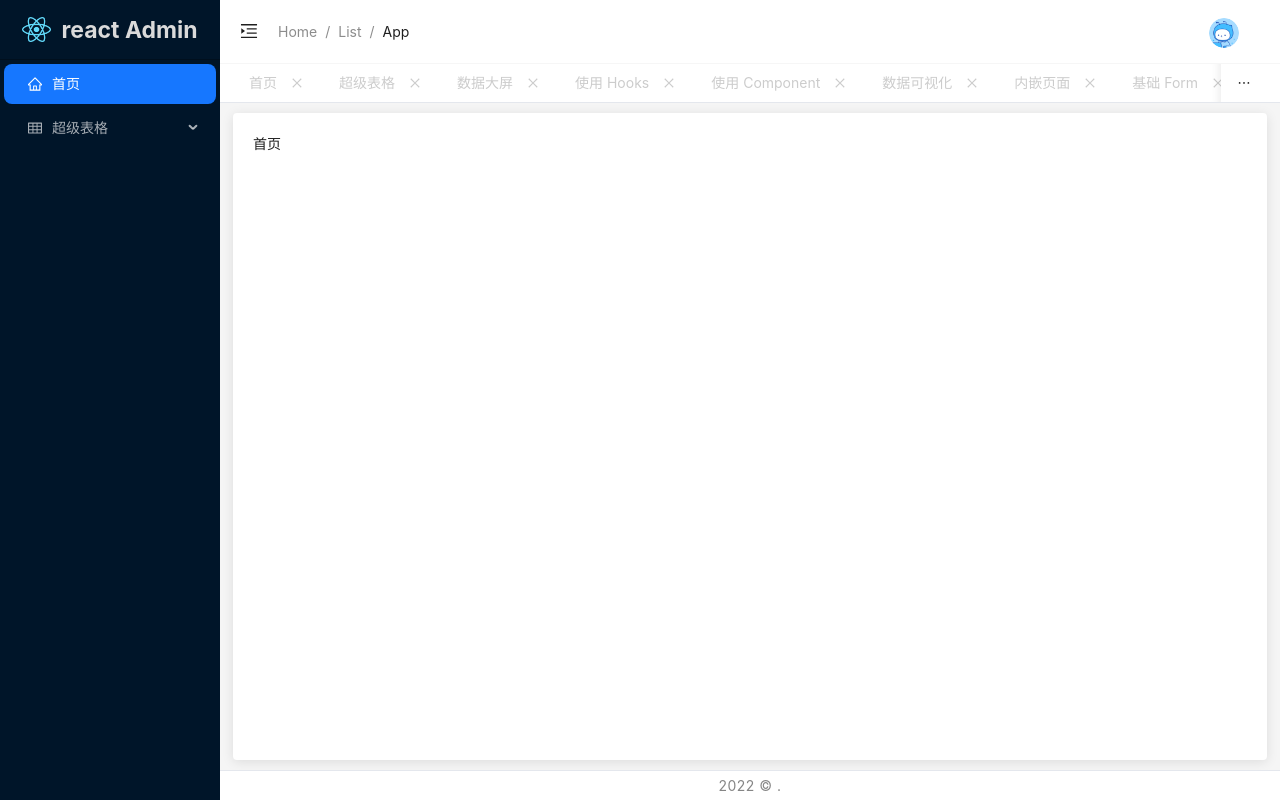
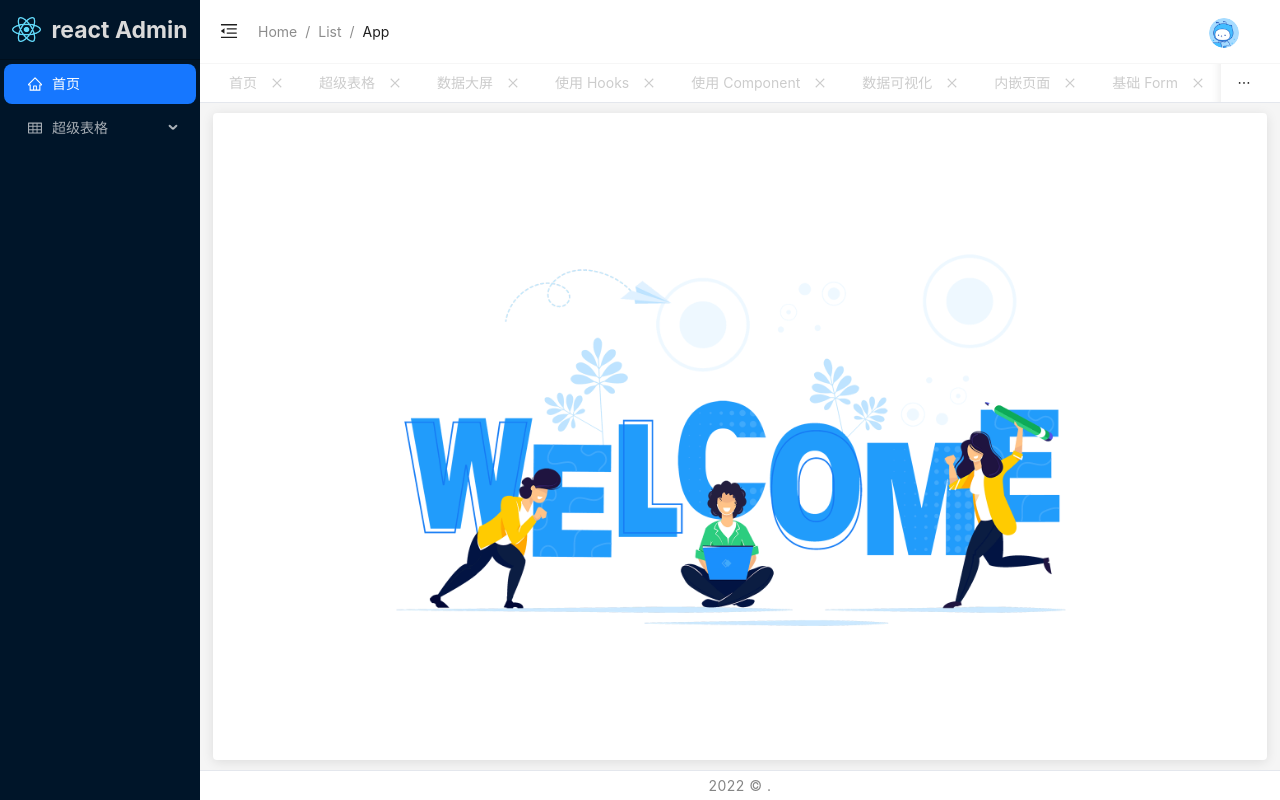
Before and after one commit to zard999/react-admin, a React (Vite) app: page /home/index in a window 1280 px wide. Built offline with nearby package versions, Linux system fonts and the light colour scheme.

Commit message:
feat: 🚀 监听窗口大小变化菜单折叠

```diff
--- a/src/layouts/components/header/components/collapseIcon.tsx
+++ b/src/layouts/components/header/components/collapseIcon.tsx
@@ -2,20 +2,28 @@
  * @Author: zyh
  * @Date: 2023-02-02 10:07:26
  * @LastEditors: zyh
- * @LastEditTime: 2023-02-02 10:07:33
- * @FilePath: /vite-project/src/layouts/header/collapseIcon.tsx
+ * @LastEditTime: 2023-02-03 09:19:53
+ * @FilePath: /vite-project/src/layouts/components/header/components/collapseIcon.tsx
  * @Description:
  *
  * Copyright (c) 2023 by 穿越, All Rights Reserved.
  */
-import { MenuUnfoldOutlined } from '@ant-design/icons';
+import { MenuUnfoldOutlined, MenuFoldOutlined } from '@ant-design/icons';
+import { globalStore } from '@/stores';
+import { observer } from 'mobx-react';
 
-const CollapseIcon = () => {
+const CollapseIcon = observer(() => {
+  const { isCollapse } = globalStore;
   return (
-    <div className="collapsed">
-      <MenuUnfoldOutlined />
+    <div
+      className="collapsed"
+      onClick={() => {
+        globalStore.setIsCollapse(!isCollapse);
+      }}
+    >
+      {isCollapse ? <MenuUnfoldOutlined /> : <MenuFoldOutlined />}
     </div>
   );
-};
+});
 
 export default CollapseIcon;
--- a/src/layouts/components/menu/components/logo.tsx
+++ b/src/layouts/components/menu/components/logo.tsx
@@ -2,7 +2,7 @@
  * @Author: zyh
  * @Date: 2023-02-02 10:08:58
  * @LastEditors: zyh
- * @LastEditTime: 2023-02-02 11:04:13
+ * @LastEditTime: 2023-02-03 10:07:53
  * @FilePath: /vite-project/src/layouts/components/menu/components/logo.tsx
  * @Description: Logo
  *
@@ -10,11 +10,11 @@
  */
 import logo from '@/assets/images/logo.png';
 
-const Logo = () => {
+const Logo = ({ isCollapse }: { isCollapse: boolean }) => {
   return (
     <div className="logo-box">
       <img src={logo} alt="logo" className="logo-img" />
-      <h2 className="logo-text">react Admin</h2>
+      {!isCollapse ? <h2 className="logo-text">react Admin</h2> : null}
     </div>
   );
 };
--- a/src/layouts/components/menu/index.tsx
+++ b/src/layouts/components/menu/index.tsx
@@ -2,7 +2,7 @@
  * @Author: zyh
  * @Date: 2023-02-02 10:04:20
  * @LastEditors: zyh
- * @LastEditTime: 2023-02-02 21:31:30
+ * @LastEditTime: 2023-02-03 09:45:06
  * @FilePath: /vite-project/src/layouts/components/menu/index.tsx
  * @Description: menu
  *
@@ -14,6 +14,7 @@ import { Menu, type MenuProps } from 'antd';
 import Logo from './components/logo';
 import { rootRouter } from '@/routers';
 import { globalStore } from '@/stores';
+import { observer } from 'mobx-react';
 import './index.less';
 
 type MenuItem = Required<MenuProps>['items'][number];
@@ -54,10 +55,10 @@ const handleMenuData = (rootRouter: any[], authRouter: any[], newArr: MenuItem[]
   return newArr;
 };
 
-const LayoutMenu = () => {
+const LayoutMenu = observer(() => {
   const { pathname } = useLocation();
   const navigate = useNavigate();
-  const { permissions } = globalStore;
+  const { permissions, isCollapse } = globalStore;
   const [menuActive, setMenuActive] = useState(pathname);
   const [menuList, setMenuList] = useState<any[]>([]);
 
@@ -69,7 +70,7 @@ const LayoutMenu = () => {
 
   return (
     <div className="menu">
-      <Logo></Logo>
+      <Logo isCollapse={isCollapse} />
       <Menu
         theme="dark"
         mode="inline"
@@ -85,6 +86,6 @@ const LayoutMenu = () => {
       />
     </div>
   );
-};
+});
 
 export default LayoutMenu;
--- a/src/layouts/index.less
+++ b/src/layouts/index.less
@@ -1,8 +1,6 @@
 .ant-layout {
   height: 100%;
   .ant-layout-sider {
-    flex: 0 0 220px !important;
-    max-width: 220px !important;
     & ::-webkit-scrollbar {
       background-color: #001529;
     }
--- a/src/layouts/index.tsx
+++ b/src/layouts/index.tsx
@@ -2,7 +2,7 @@
  * @Author: zyh
  * @Date: 2023-02-02 10:02:48
  * @LastEditors: zyh
- * @LastEditTime: 2023-02-02 17:47:42
+ * @LastEditTime: 2023-02-03 10:08:04
  * @FilePath: /vite-project/src/layouts/index.tsx
  * @Description: Layout
  *
@@ -11,20 +11,39 @@
 import { Outlet } from 'react-router-dom';
 // import { CSSTransition, TransitionGroup } from 'react-transition-group';
 import { Layout } from 'antd';
+import { globalStore } from '@/stores';
+import { observer } from 'mobx-react';
 import LayoutMenu from './components/menu';
 import LayoutHeader from './components/header';
 import LayoutTabs from './components/tabs';
 import LayoutFooter from './components/footer';
 import './index.less';
+import { useEffect } from 'react';
 
 const { Sider, Content } = Layout;
 
-const LayoutIndex = () => {
+const LayoutIndex = observer(() => {
   // const { pathname } = useLocation();
+  const { isCollapse } = globalStore;
+
+  // 监听窗口大小变化
+  const listeningWindow = () => {
+    window.onresize = () => {
+      return (() => {
+        let screenWidth = document.body.clientWidth;
+        if (!isCollapse && screenWidth < 1200) globalStore.setIsCollapse(true);
+        if (!isCollapse && screenWidth > 1200) globalStore.setIsCollapse(false);
+      })();
+    };
+  };
+
+  useEffect(() => {
+    listeningWindow();
+  }, []);
 
   return (
     <Layout>
-      <Sider trigger={null} collapsible collapsed={false}>
+      <Sider trigger={null} collapsible collapsed={isCollapse}>
         <LayoutMenu></LayoutMenu>
       </Sider>
       <Layout>
@@ -43,6 +62,6 @@ const LayoutIndex = () => {
       </Layout>
     </Layout>
   );
-};
+});
 
 export default LayoutIndex;
--- a/src/stores/global.tsx
+++ b/src/stores/global.tsx
@@ -2,7 +2,7 @@
  * @Author: zyh
  * @Date: 2023-02-02 17:27:57
  * @LastEditors: zyh
- * @LastEditTime: 2023-02-02 21:33:20
+ * @LastEditTime: 2023-02-03 09:15:03
  * @FilePath: /vite-project/src/stores/global.tsx
  * @Description:
  *
@@ -11,11 +11,16 @@
 import { makeAutoObservable } from 'mobx';
 
 class Global {
-  permissions: any[] = ['/home', '/home/index', '/proTable', '/proTable/useHooks1', '/proTable/useHooks2'];
+  permissions: any[] = ['/home', '/home/index', '/proTable', '/proTable/useHooks1', '/proTable/useHooks2']; // 权限列表
+  isCollapse: boolean = false; // 侧边栏是否折叠
 
   constructor() {
     makeAutoObservable(this);
   }
+
+  setIsCollapse(isCollapse: boolean) {
+    this.isCollapse = isCollapse;
+  }
 }
 
 export default new Global();
--- a/src/views/home/index.less
+++ b/src/views/home/index.less
@@ -0,0 +1,9 @@
+.home {
+  display: flex;
+  align-items: center;
+  justify-content: center;
+  height: 100%;
+  img {
+    width: 78%;
+  }
+}
--- a/src/views/home/index.tsx
+++ b/src/views/home/index.tsx
@@ -2,16 +2,21 @@
  * @Author: zyh
  * @Date: 2023-02-01 17:44:57
  * @LastEditors: zyh
- * @LastEditTime: 2023-02-02 17:42:39
+ * @LastEditTime: 2023-02-03 10:10:57
  * @FilePath: /vite-project/src/views/home/index.tsx
  * @Description: Home
  *
  * Copyright (c) 2023 by 穿越, All Rights Reserved.
  */
 import { observer } from 'mobx-react';
+import welcome from '@/assets/images/welcome.png';
 import './index.less';
 const Home = observer(() => {
-  return <div>首页</div>;
+  return (
+    <div className="home">
+      <img src={welcome} alt="" />
+    </div>
+  );
 });
 
 export default Home;
```
Also changed, not shown: src/assets/images/welcome.png (added).
